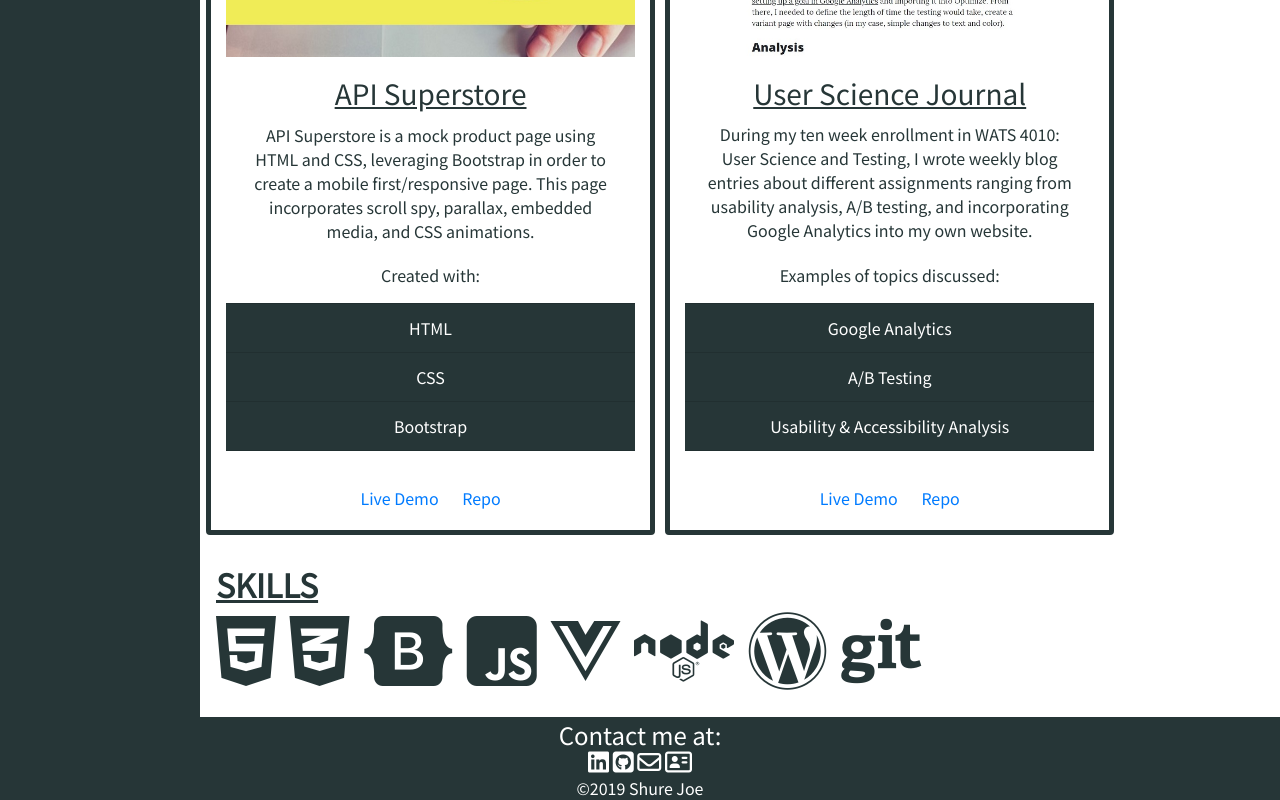
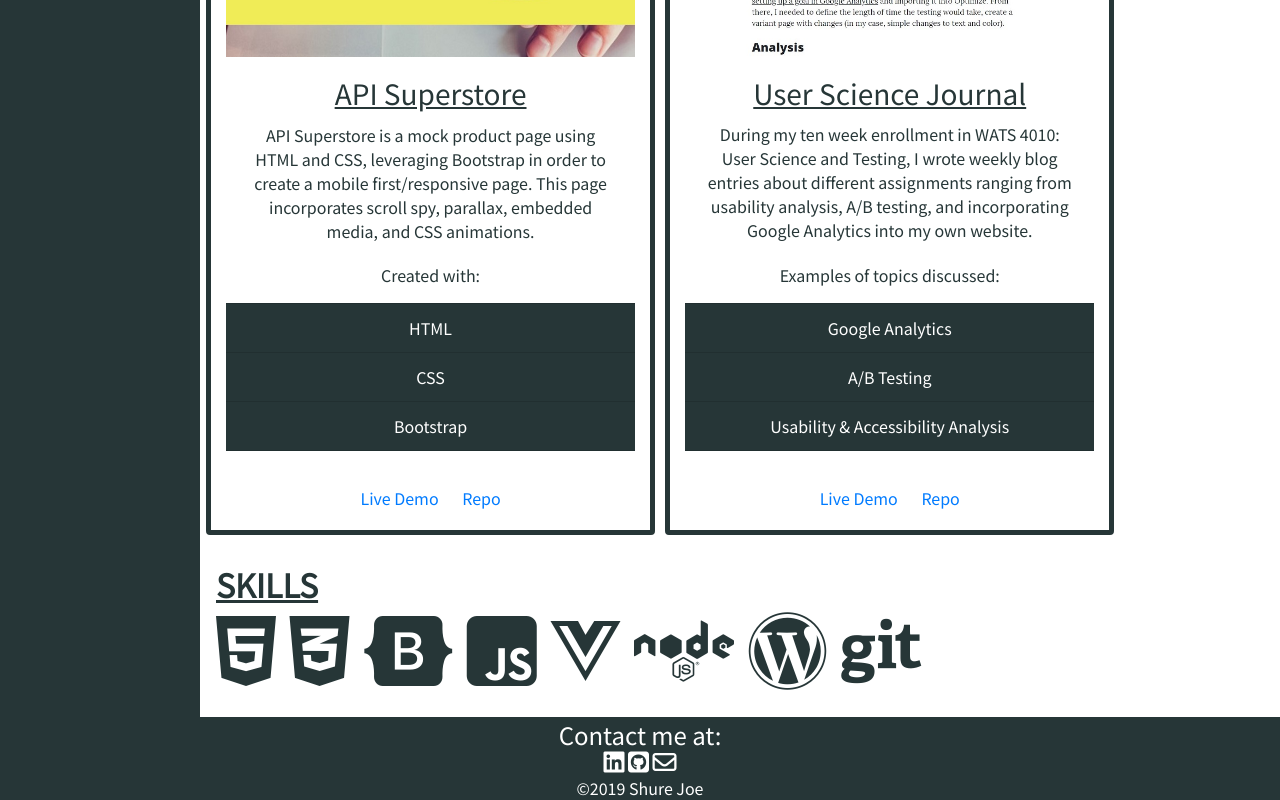
Before and after one commit to shjoe/shjoe.github.io, a plain HTML site: page index.html in a window 1280 px wide. Shown: the part 2615-3415 px from the top of the page. Drawn offline with nearby package versions, Linux system fonts and the light colour scheme.

Commit message:
Update index.html

```diff
--- a/index.html
+++ b/index.html
@@ -211,7 +211,6 @@
                     class="fab fa-linkedin contact-link"></i></a>
             <a href="https://github.com/shjoe" target="_blank"><i class="fab fa-github-square contact-link"></i></a>
             <a href="mailto:joeshure@seattleu.edu"><i class="far fa-envelope contact-link"></i></a>
-            <a href="SJResume.pdf" target="_blank"><i class="far fa-address-card contact-link"></i></a>
         </div>
         &copy;2019 Shure Joe
     </footer>
```
